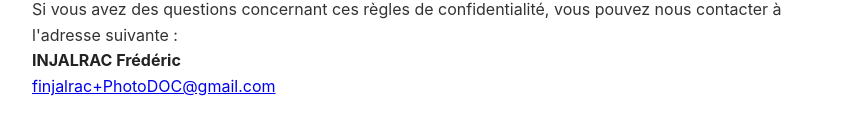
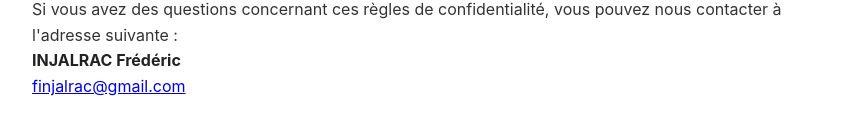
Before and after one commit to iFredZ/politique-confidentialite, a plain HTML site: page PhotoDOC.html in a window 1280 px wide. Shown: the part 2211-2344 px from the top of the page, without its empty margins (208-1067 px from the left). Drawn offline with Linux system fonts and the light colour scheme.

Commit message:
Update PhotoDOC.html

```diff
--- a/PhotoDOC.html
+++ b/PhotoDOC.html
@@ -125,7 +125,7 @@
         <br>
         <strong>INJALRAC Frédéric</strong>
         <br>
-        <a href="mailto:[Adresse e-mail de contact]">finjalrac+PhotoDOC@gmail.com</a>
+        <a href="mailto:finjalrac+PhotoDOC@gmail.com">finjalrac@gmail.com</a>
     </p>
 
 </body>
```
